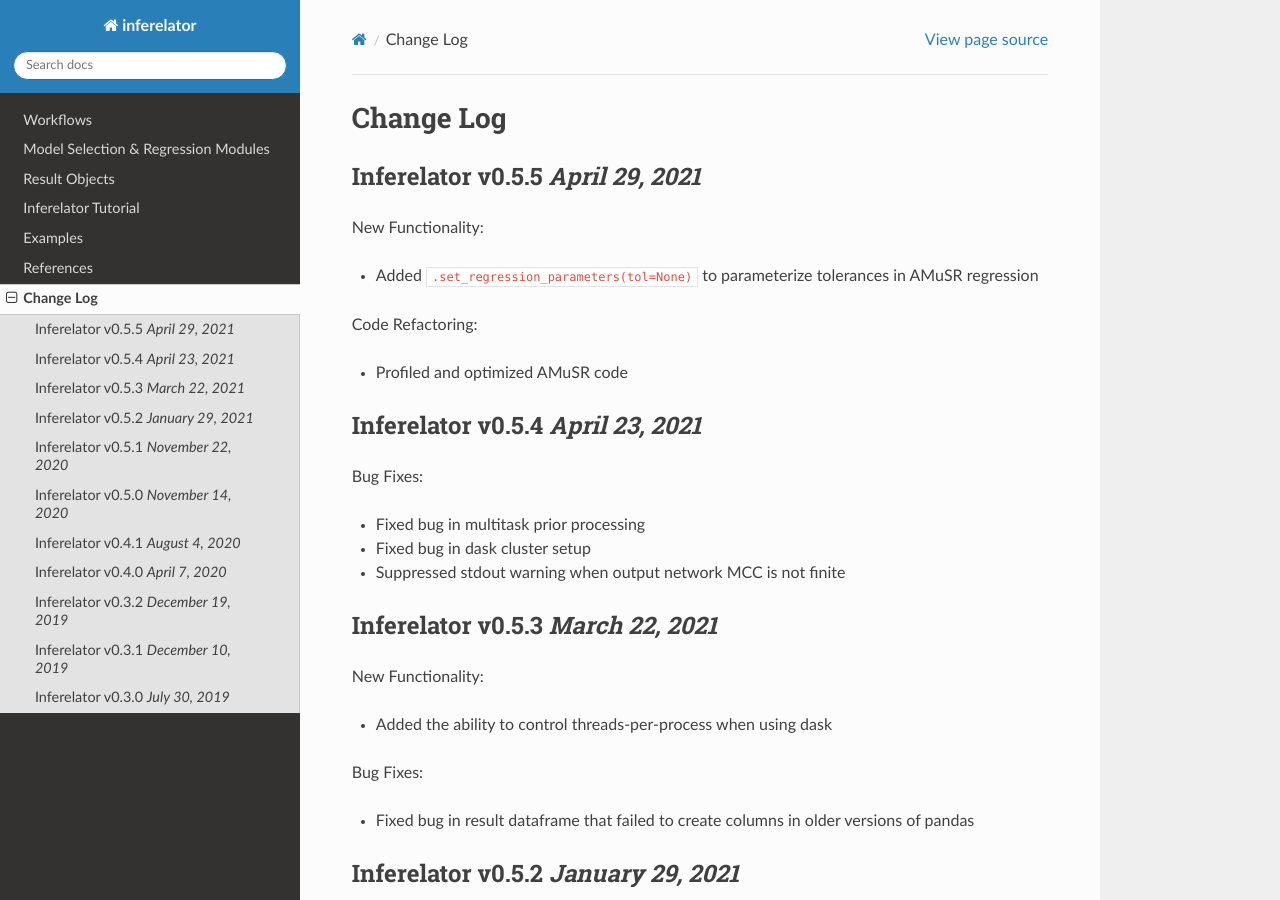
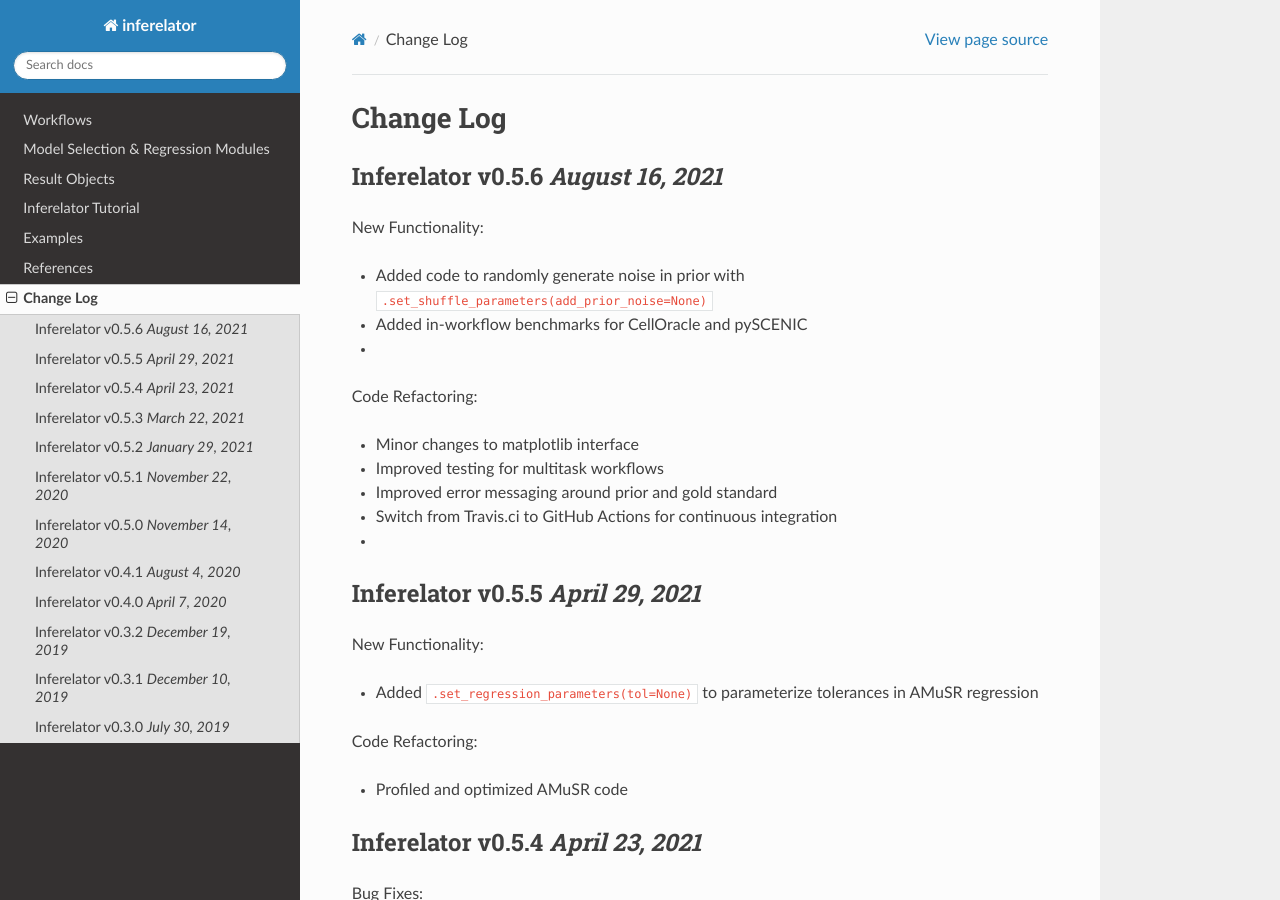
Before and after one commit to flatironinstitute/inferelator, a Sphinx documentation site: the page built from docs/changelog.rst, in a window 1280 px wide and 900 px high. Built offline with Sphinx 7.4.7 and the Read the Docs theme 2.0.0, drawn with Linux system fonts in a browser that asks for light colours.

Commit message:
Add changelog for v0.5.6

```diff
--- a/docs/changelog.rst
+++ b/docs/changelog.rst
@@ -1,5 +1,22 @@
 Change Log
 ==========
+
+Inferelator v0.5.6 `August 16, 2021`
+-----------------------------------
+
+New Functionality:
+
+- Added code to randomly generate noise in prior with ``.set_shuffle_parameters(add_prior_noise=None)``
+- Added in-workflow benchmarks for CellOracle and pySCENIC
+-
+
+Code Refactoring:
+
+- Minor changes to matplotlib interface
+- Improved testing for multitask workflows
+- Improved error messaging around prior and gold standard
+- Switch from Travis.ci to GitHub Actions for continuous integration
+-
 
 Inferelator v0.5.5 `April 29, 2021`
 -----------------------------------
```
